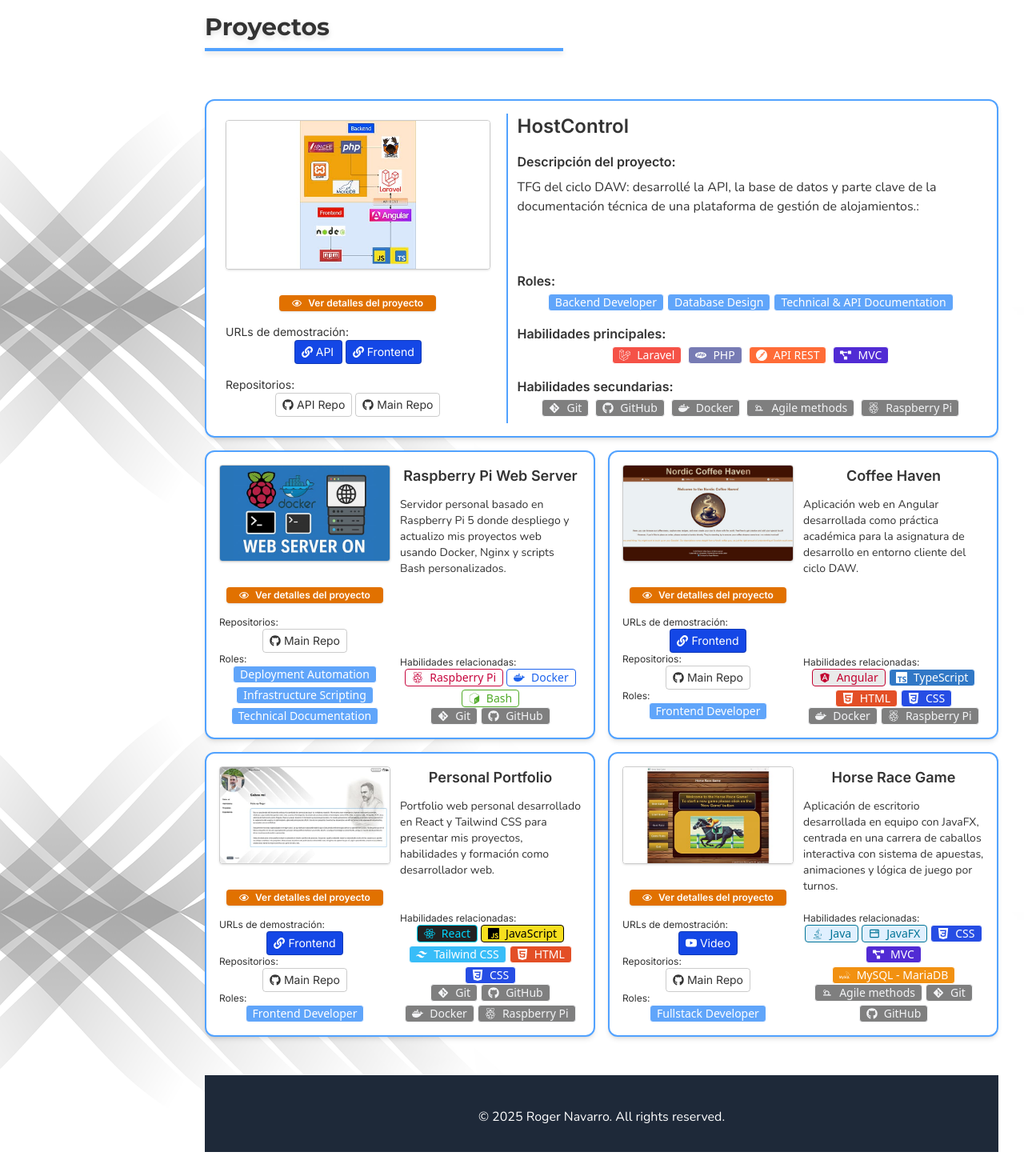
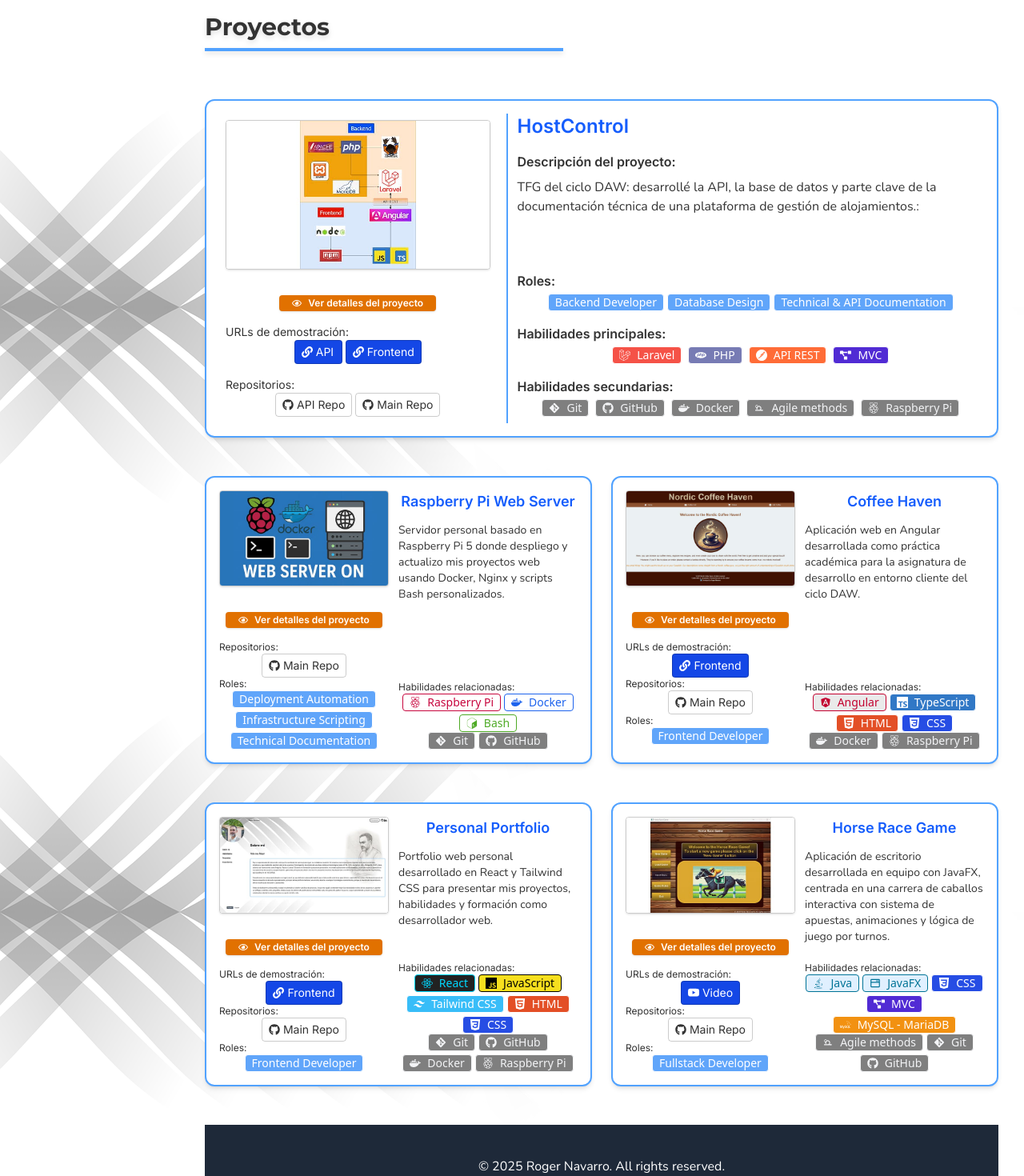
Before and after one commit to Roger486/roger-portfolio, a React (Vite) app: page / in a window 1280 px wide. Shown: the part 2640-4110 px from the top of the page at 80% size. Before the commit the page ends 4080 px from the top, so only its background shows below. Built offline with nearby package versions, Linux system fonts and the light colour scheme.

Commit message:
style: add space between elements in the project section

```diff
--- a/src/features/projects/components/FeaturedProjectCard.jsx
+++ b/src/features/projects/components/FeaturedProjectCard.jsx
@@ -24,7 +24,7 @@ export default function FeaturedProjectCard({ project, onClick }) {
     >
       {/* Thumbnail + CTA */}
       <div className="col-span-3 p-2 md:mr-3">
-        <h3 className="text-2xl font-bold mb-4 md:hidden">{project.name}</h3>
+        <h3 className="text-blue-600 text-2xl font-bold mb-4 md:hidden">{project.name}</h3>
         <div className="flex justify-center mb-4">
           <img
             src={mainThumbnail}
@@ -71,7 +71,7 @@ export default function FeaturedProjectCard({ project, onClick }) {
         "
       >
         <div>
-          <h3 className="text-2xl font-bold mb-4 hidden md:block">
+          <h3 className="text-blue-600 text-2xl font-bold mb-4 hidden md:block">
             {project.name}
           </h3>
           <h4 className="font-semibold mb-2">
--- a/src/features/projects/components/ProjectCard.jsx
+++ b/src/features/projects/components/ProjectCard.jsx
@@ -24,7 +24,7 @@ export default function ProjectCard({ project, onClick }) {
     >
       {/* Thumbnail + CTA + Roles */}
       <div className="flex flex-col xl:mr-3">
-        <h3 className="mb-3 text-center text-lg font-bold xl:hidden">
+        <h3 className="mb-3 text-blue-600 text-center text-lg font-bold xl:hidden">
           {project.name}
         </h3>
         <div className="flex justify-center mb-4">
@@ -70,7 +70,7 @@ export default function ProjectCard({ project, onClick }) {
       {/*Description + Skills */}
       <div className="flex flex-col h-full justify-between">
         <div>
-          <h3 className="mb-3 text-center font-bold text-lg hidden xl:block">
+          <h3 className="mb-3 text-blue-600 text-center font-bold text-lg hidden xl:block">
             {project.name}
           </h3>
           <p className="mb-4 text-sm">
--- a/src/features/projects/pages/Projects.jsx
+++ b/src/features/projects/pages/Projects.jsx
@@ -47,7 +47,7 @@ export default function Projects() {
       <div
         ref={featuredProjectsGridRef}
         className={`
-          flex flex-col gap-4 mb-4 opacity-0
+          flex flex-col gap-6 gap-y-12 mb-12 opacity-0
           ${featuredProjectssGridHasBeenVisible ? "fade-in" : ""}
         `}
       >
@@ -56,7 +56,7 @@ export default function Projects() {
       <div
         ref={projectsGridRef}
         className={`
-          grid grid-cols-1 md:grid-cols-2 gap-4 opacity-0
+          grid grid-cols-1 md:grid-cols-2 gap-6 gap-y-12 opacity-0
           ${projectssGridHasBeenVisible ? "fade-in" : ""}
         `}
       >
```
